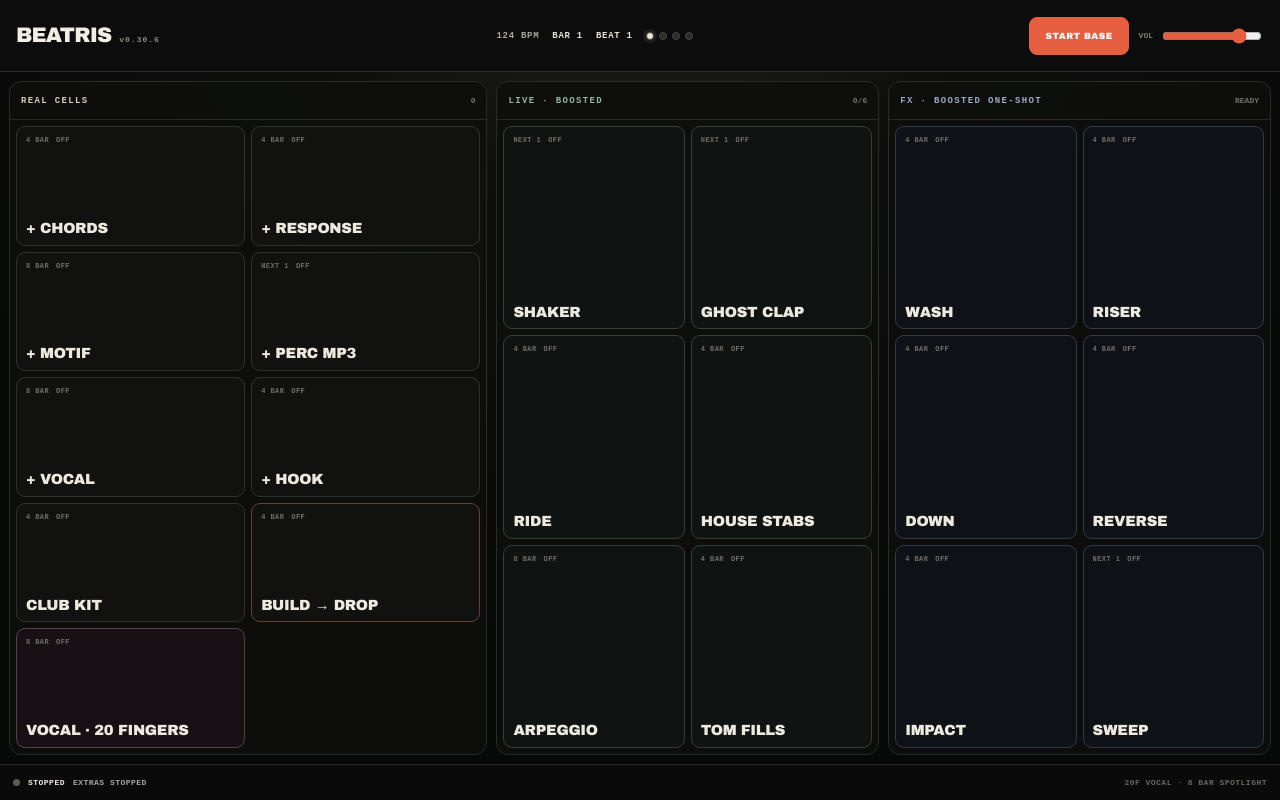
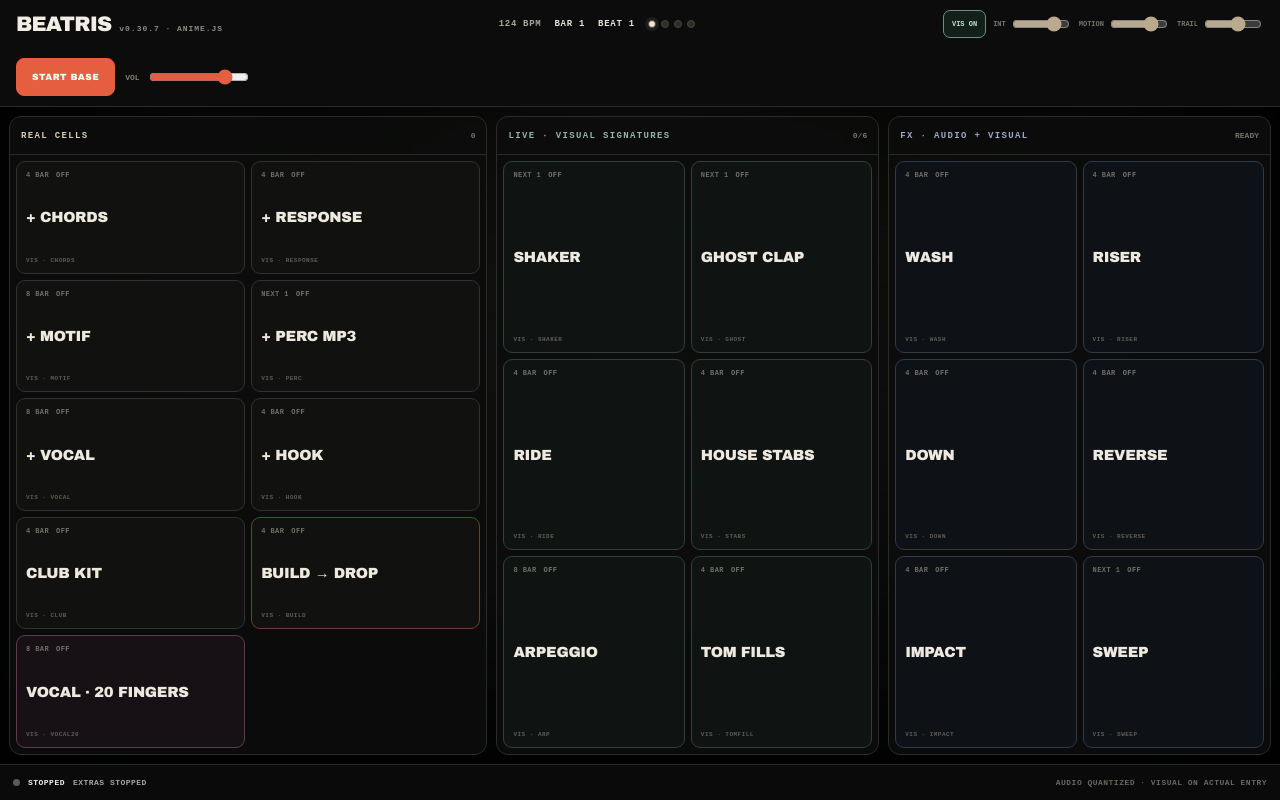
Before and after one commit to emmanuel56mixta-ctrl/beatriz, a React (Vite) app: page / in a window 1280 px wide. Built offline with nearby package versions, Linux system fonts and the light colour scheme.

Commit message:
Switch preview to v0.30.7 Anime.js visual console

```diff
--- a/src/main.tsx
+++ b/src/main.tsx
@@ -1,11 +1,12 @@
 import { StrictMode } from "react";
 import { createRoot } from "react-dom/client";
-import { AudioLabBuilderV306 } from "@/components/lab/AudioLabBuilderV306";
+import { AudioLabBuilderV307 } from "@/components/lab/AudioLabBuilderV307";
 import "@/console-v305.css";
 import "@/console-v306.css";
+import "@/console-v307.css";
 
 createRoot(document.getElementById("root")!).render(
   <StrictMode>
-    <AudioLabBuilderV306 />
+    <AudioLabBuilderV307 />
   </StrictMode>,
 );
```
